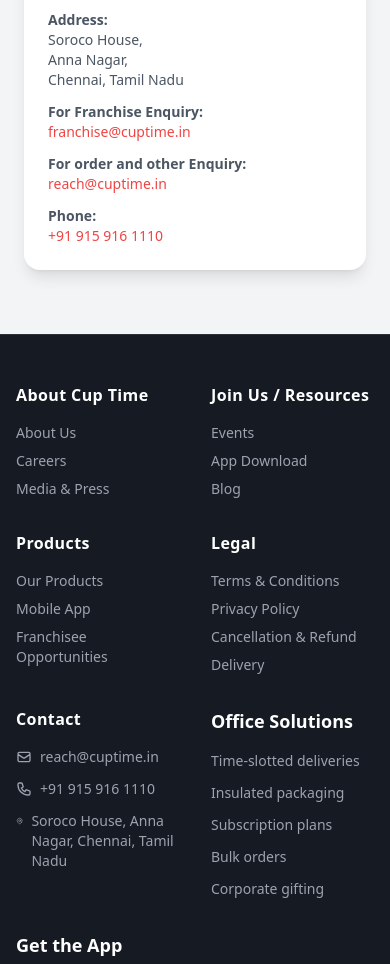
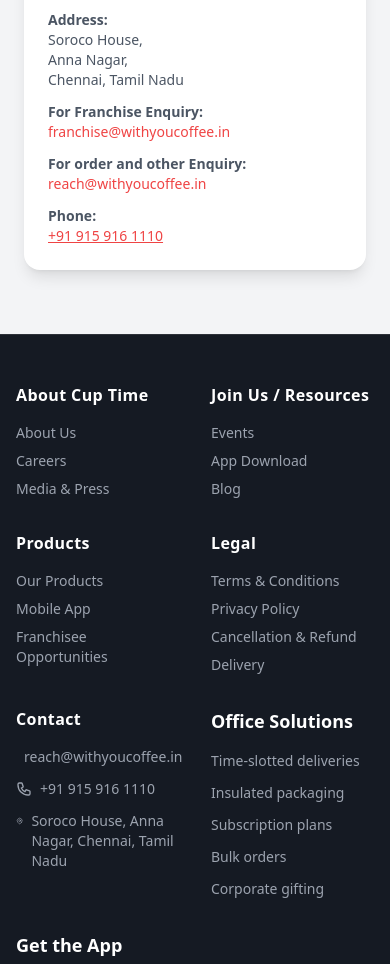
Before and after one commit to tmisgowthaamand/WithYouCoffee, a React (Vite) app in the folder frontend/: page /about in a window 390 px wide. Shown: the part 8480-9444 px from the top of the page. Built offline with nearby package versions, Linux system fonts and the light colour scheme; no server answers.

Commit message:
Describe your new changes

```diff
--- a/frontend/src/components/Footer.jsx
+++ b/frontend/src/components/Footer.jsx
@@ -68,13 +68,13 @@
                 <svg className="w-4 h-4" fill="none" stroke="currentColor" viewBox="0 0 24 24">
                   <path strokeLinecap="round" strokeLinejoin="round" strokeWidth={2} d="M3 8l7.89 5.26a2 2 0 002.22 0L21 8M5 19h14a2 2 0 002-2V7a2 2 0 00-2-2H5a2 2 0 00-2 2v10a2 2 0 002 2z" />
                 </svg>
-                <a href="mailto:reach@cuptime.in">reach@cuptime.in</a>
+                <a href="https://mail.google.com/mail/?view=cm&fs=1&to=reach@withyoucoffee.in" target="_blank" rel="noopener noreferrer" className="no-underline">reach@withyoucoffee.in</a>
               </li>
               <li className="flex items-center gap-2 hover:text-amber-400 transition-colors">
                 <svg className="w-4 h-4" fill="none" stroke="currentColor" viewBox="0 0 24 24">
                   <path strokeLinecap="round" strokeLinejoin="round" strokeWidth={2} d="M3 5a2 2 0 012-2h3.28a1 1 0 01.948.684l1.498 4.493a1 1 0 01-.502 1.21l-2.257 1.13a11.042 11.042 0 005.516 5.516l1.13-2.257a1 1 0 011.21-.502l4.493 1.498a1 1 0 01.684.949V19a2 2 0 01-2 2h-1C9.716 21 3 14.284 3 6V5z" />
                 </svg>
-                <a href="tel:+919159161110">+91 915 916 1110</a>
+                <a href="tel:+919159161110" target="_blank" rel="noopener noreferrer" className="no-underline">+91 915 916 1110</a>
               </li>
               <li className="flex items-start gap-2">
                 <svg className="w-4 h-4 mt-0.5" fill="none" stroke="currentColor" viewBox="0 0 24 24">
--- a/frontend/src/pages/About.jsx
+++ b/frontend/src/pages/About.jsx
@@ -22,7 +22,7 @@
 
   // Contact Information State - Easy to update
   const [contactInfo, setContactInfo] = useState({
-    businessName: 'Cup Time',
+    businessName: 'With You Coffee',
     address: {
       line1: 'Soroco House,',
       line2: 'Anna Nagar,',
@@ -30,8 +30,8 @@
       pincode: ''
     },
     emails: {
-      franchise: 'franchise@cuptime.in',
-      general: 'reach@cuptime.in'
+      franchise: 'franchise@withyoucoffee.in',
+      general: 'reach@withyoucoffee.in'
     },
     phone: '+91 915 916 1110',
     mapUrl: 'https://www.google.com/maps/embed?pb=!1m18!1m12!1m3!1d3886.2123456789!2d80.2123456!3d13.0827!2m3!1f0!2f0!3f0!3m2!1i1024!2i768!4f13.1!3m3!1m2!1s0x3a526650e0b6c595%3A0x4f74ddbff946af6b!2sSoroco%20House!5e0!3m2!1sen!2sin!4v1699876543210!5m2!1sen!2sin'
@@ -688,12 +688,12 @@
               </div>
 
               {/* Contact Information */}
-              <div className="bg-white rounded-2xl p-6 shadow-lg animate-slideInScale stagger-3">
+              <div className="bg-white rounded-2xl p-6 shadow-lg animate-slideInScale stagger-3 relative z-20 pointer-events-auto">
                 <h4 className="text-lg font-semibold text-gray-900 mb-4 flex items-center">
                   <span className="text-red-500 mr-2">📍</span>
                   Contact Us
                 </h4>
-                <div className="space-y-3 text-sm text-gray-600">
+                <div className="space-y-3 text-sm text-gray-600 relative z-20 pointer-events-auto">
                   <p>
                     <strong>Address:</strong><br />
                     {contactInfo.address.line1}<br />
@@ -723,11 +723,11 @@
                       {contactInfo.emails.general}
                     </a>
                   </p>
-                  <p>
+                  <p className="relative z-20 pointer-events-auto">
                     <strong>Phone:</strong><br />
                     <a
                       href={`tel:${contactInfo.phone.replace(/\s/g, '')}`}
-                      className="text-red-500 hover:text-red-600 transition-colors"
+                      className="text-red-500 hover:text-red-600 transition-colors relative z-40 pointer-events-auto cursor-pointer underline block"
                     >
                       {contactInfo.phone}
                     </a>
--- a/frontend/src/pages/Contact.jsx
+++ b/frontend/src/pages/Contact.jsx
@@ -55,14 +55,14 @@
                       <div className="w-8 h-8 rounded-xl bg-amber-500/90 flex items-center justify-center text-white text-sm">📞</div>
                       <div>
                         <p className="text-xs text-gray-300">Phone & WhatsApp</p>
-                        <p className="text-sm font-medium text-gray-100">+91 915 916 1110</p>
+                        <a href="tel:+919159161110" className="text-sm font-medium text-gray-100 hover:text-amber-300 underline relative z-30 pointer-events-auto cursor-pointer">+91 915 916 1110</a>
                       </div>
                     </div>
                     <div className="flex items-start gap-3">
                       <div className="w-8 h-8 rounded-xl bg-amber-500/90 flex items-center justify-center text-white text-sm">✉️</div>
                       <div>
                         <p className="text-xs text-gray-300">Email</p>
-                        <a href="mailto:reach@cuptime.in" className="text-sm font-medium text-gray-100 hover:text-amber-300 underline relative z-30 pointer-events-auto cursor-pointer">reach@cuptime.in</a>
+                        <a href="https://mail.google.com/mail/?view=cm&fs=1&to=reach@cuptime.in" target="_blank" rel="noopener noreferrer" className="text-sm font-medium text-gray-100 hover:text-amber-300 relative z-30 pointer-events-auto cursor-pointer">reach@withyoucoffee.in</a>
                       </div>
                     </div>
                   </div>
@@ -135,8 +135,15 @@
                   </div>
                   <div>
                     <h3 className="text-lg font-bold text-gray-900">Head Office</h3>
-                    <p className="text-gray-600">Soroco House</p>
-                    <p className="text-gray-600">Anna Nagar, Chennai, Tamil Nadu</p>
+                    <a
+                      href="https://www.google.com/maps/search/?api=1&query=Soroco+House,+Anna+Nagar,+Chennai,+Tamil+Nadu"
+                      target="_blank"
+                      rel="noopener noreferrer"
+                      className="text-amber-600 hover:text-amber-700 font-medium cursor-pointer no-underline"
+                    >
+                      <p className="text-gray-600">Soroco House</p>
+                      <p className="text-gray-600">Anna Nagar, Chennai, Tamil Nadu</p>
+                    </a>
                   </div>
                 </div>
               </div>
@@ -148,8 +155,8 @@
                   </div>
                   <div>
                     <h3 className="text-lg font-bold text-gray-900">Phone Numbers</h3>
-                    <p className="text-gray-600">Customer Support: +91 915 916 1110</p>
-                    <p className="text-gray-600">Franchise Inquiry: +91 915 916 1110</p>
+                    <p className="text-gray-600">Customer Support: <a href="tel:+919159161110" className="text-amber-600 hover:text-amber-700 font-medium underline relative z-30 pointer-events-auto cursor-pointer">+91 915 916 1110</a></p>
+                    <p className="text-gray-600">Franchise Inquiry: <a href="tel:+919159161110" className="text-amber-600 hover:text-amber-700 font-medium underline relative z-30 pointer-events-auto cursor-pointer">+91 915 916 1110</a></p>
                   </div>
                 </div>
               </div>
@@ -161,9 +168,9 @@
                   </div>
                   <div>
                     <h3 className="text-lg font-bold text-gray-900">Email Addresses</h3>
-                    <p className="text-gray-600">General: <a href="mailto:reach@cuptime.in" className="text-amber-600 hover:text-amber-700 font-medium underline relative z-30 pointer-events-auto cursor-pointer">reach@cuptime.in</a></p>
-                    <p className="text-gray-600">Support: <a href="mailto:reach@cuptime.in" className="text-amber-600 hover:text-amber-700 font-medium underline relative z-30 pointer-events-auto cursor-pointer">reach@cuptime.in</a></p>
-                    <p className="text-gray-600">Franchise: <a href="mailto:franchise@cuptime.in" className="text-amber-600 hover:text-amber-700 font-medium underline relative z-30 pointer-events-auto cursor-pointer">franchise@cuptime.in</a></p>
+                    <p className="text-gray-600">General: <a href="https://mail.google.com/mail/?view=cm&fs=1&to=reach@cuptime.in" target="_blank" rel="noopener noreferrer" className="text-amber-600 hover:text-amber-700 font-medium relative z-30 pointer-events-auto cursor-pointer">reach@withyoucoffee.in</a></p>
+                    <p className="text-gray-600">Support: <a href="https://mail.google.com/mail/?view=cm&fs=1&to=reach@cuptime.in" target="_blank" rel="noopener noreferrer" className="text-amber-600 hover:text-amber-700 font-medium relative z-30 pointer-events-auto cursor-pointer">reach@withyoucoffee.in</a></p>
+                    <p className="text-gray-600">Franchise: <a href="https://mail.google.com/mail/?view=cm&fs=1&to=franchise@withyoucoffee.in" target="_blank" rel="noopener noreferrer" className="text-amber-600 hover:text-amber-700 font-medium relative z-30 pointer-events-auto cursor-pointer">franchise@withyoucoffee.in</a></p>
                   </div>
                 </div>
               </div>
--- a/frontend/src/pages/Delivery.jsx
+++ b/frontend/src/pages/Delivery.jsx
@@ -81,6 +81,29 @@
             <p className="mt-4 text-sm text-gray-400">© 2025 J K Enterprises. All Rights Reserved.</p>
           </div>
         </div>
+
+        {/* Partnership Section */}
+        <div className="mt-12 bg-gradient-to-r from-red-600 to-red-700 rounded-2xl p-8 md:p-10 shadow-2xl">
+          <div className="flex flex-col md:flex-row items-center justify-between gap-6">
+            <div>
+              <h2 className="text-2xl md:text-3xl font-bold text-white mb-2">Want to Partner or Franchise with Us?</h2>
+            </div>
+            <div className="flex flex-col sm:flex-row gap-4 w-full md:w-auto">
+              <Link
+                to="/franchise"
+                className="px-6 py-3 bg-gray-900 text-white font-semibold rounded-lg hover:bg-gray-800 transition-colors text-center cursor-pointer"
+              >
+                Join as Franchisee
+              </Link>
+              <Link
+                to="/contact"
+                className="px-6 py-3 bg-white text-red-600 font-semibold rounded-lg hover:bg-gray-100 transition-colors text-center cursor-pointer"
+              >
+                Order for Your Business
+              </Link>
+            </div>
+          </div>
+        </div>
       </main>
       <Footer />
     </div>
--- a/frontend/src/pages/Technology.jsx
+++ b/frontend/src/pages/Technology.jsx
@@ -24,9 +24,7 @@
                 <div className="w-64 h-96 bg-gray-800 rounded-3xl p-2 shadow-2xl">
                   <div className="w-full h-full bg-white rounded-2xl flex items-center justify-center">
                     <div className="text-center">
-                      <div className="w-16 h-16 bg-gradient-to-r from-amber-500 to-orange-600 rounded-xl flex items-center justify-center mx-auto mb-4">
-                        <span className="text-white text-2xl font-bold">CT</span>
-                      </div>
+                      <img src="/images/browser title.gif" alt="With You Coffee" className="w-24 h-24 mx-auto mb-4 object-contain" />
                       <div className="text-sm text-gray-600 mb-2">With You Coffee App</div>
                       <div className="text-xs text-gray-400">Order • Track • Enjoy</div>
                     </div>
```
Also changed, not shown: frontend/src/pages/Events.jsx (+4 -4 lines).
